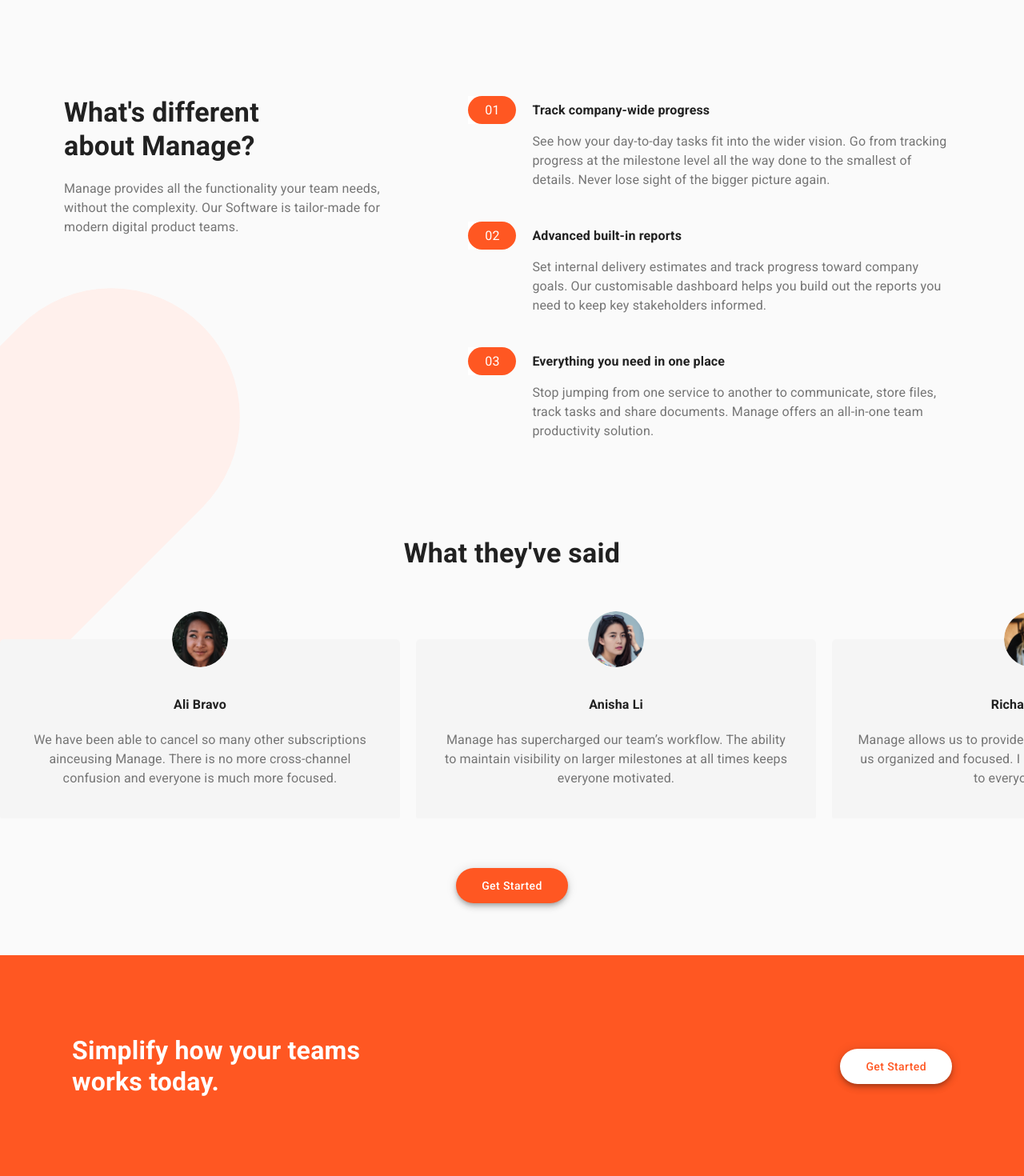
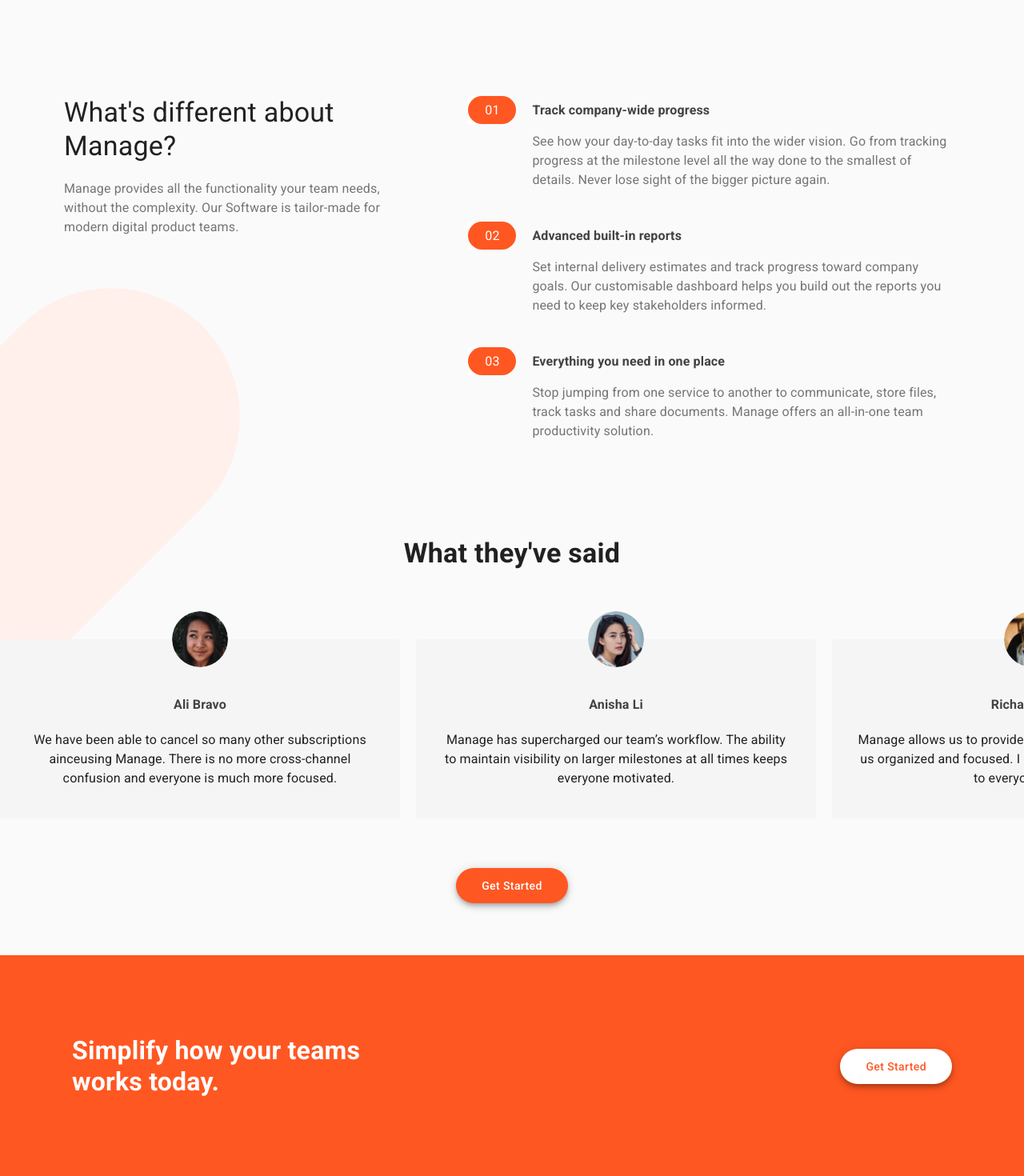
Before and after one commit to iambenbright/managed-landing-page, a React (Create React App) app: page / in a window 1280 px wide. Shown: the part 600-2070 px from the top of the page at 80% size. Built offline with nearby package versions, Linux system fonts and the light colour scheme.

Commit message:
chore: styles refactoring

```diff
--- a/src/app/components/Footer/Link.js
+++ b/src/app/components/Footer/Link.js
@@ -1,16 +1,24 @@
-import React from "react";
+import { useTheme } from '@material-ui/core';
+import React, { useState } from 'react';
 
-export const Link = ({ to, label, ...props }) => (
+export const Link = ({ to, label, ...props }) => {
+  const [isHovered, setIsHovered] = useState(false);
+  const theme = useTheme();
+
+  return (
     <a
       href={`#${to}`}
       style={{
-      display: "block",
-      margin: "20px 0",
-      color: "white",
-      textDecoration: "none",
+        display: 'block',
+        margin: '20px 0',
+        color: isHovered ? theme.palette.primary.main : 'white',
+        textDecoration: 'none',
       }}
+      onMouseOver={() => setIsHovered(true)}
+      onMouseLeave={() => setIsHovered(false)}
       {...props}
     >
       {label}
     </a>
   );
+};
--- a/src/app/components/Footer/styles.js
+++ b/src/app/components/Footer/styles.js
@@ -10,7 +10,7 @@
     padding: '100px 10px',
   },
   getStartedActionText: {
-    fontWeight: 'bold',
+    color: theme.palette.common.white,
     [theme.breakpoints.only('xs')]: {
       marginBottom: 32,
     },
@@ -43,6 +43,27 @@
       flex: 1,
     },
   },
+  siteMap: {
+    display: 'flex',
+    justifyContent: 'space-between',
+    margin: '40px 40px 0',
+    [theme.breakpoints.up('md')]: {
+      margin: 0,
+    },
+    [theme.breakpoints.up('sm')]: {
+      flex: 1,
+      justifyContent: 'flex-end',
+      order: 1,
+    },
+  },
+  siteMapLeft: {
+    [theme.breakpoints.up('sm')]: {
+      marginRight: 100,
+    },
+    [theme.breakpoints.up('lg')]: {
+      marginRight: 200,
+    },
+  },
   iconSize: {
     width: 30,
     height: 30,
@@ -56,7 +77,7 @@
     color: theme.palette.common.white,
     marginTop: 50,
     textAlign: 'center',
-    fontSize: '0.8rem',
+    // fontSize: '0.8rem',
     [theme.breakpoints.up('md')]: {
       position: 'absolute',
       top: 120,
--- a/src/app/components/Hero/styles.js
+++ b/src/app/components/Hero/styles.js
@@ -16,6 +16,9 @@
       display: 'flex',
       minHeight: 600,
       backgroundPosition: 'top -160px right -200px',
+    },
+    [theme.breakpoints.up('lg')]: {
+      backgroundPosition: 'top -160px right -140px',
     },
   },
   heroContent: {
--- a/src/app/components/Services/index.js
+++ b/src/app/components/Services/index.js
@@ -25,8 +25,8 @@
           textAlign={{ xs: 'center', md: 'left' }}
           pr={{ xs: '16px', md: '80px' }}
         >
-          <Typography variant="h4" style={{ fontWeight: 700 }}>
-            What's different <br /> about Manage?
+          <Typography variant="h4" className={classes.serviceHeader}>
+            What's different about Manage?
           </Typography>
           <Typography className={classes.aboutUs}>
             Manage provides all the functionality your team needs, without the
@@ -43,12 +43,14 @@
                 className={classes.serviceTitleContainer}
               >
                 <Grid className={classes.serviceChip}>
-                  <Grid item className={classes.serviceNumber}>
-                    <Typography>{id}</Typography>
+                  <Grid item className={classes.serviceNumberContainer}>
+                    <Typography className={classes.serviceNumber}>
+                      {id}
+                    </Typography>
                   </Grid>
                 </Grid>
                 <Grid item style={{ marginLeft: 20 }}>
-                  <Typography style={{ fontWeight: 'bold' }}>
+                  <Typography className={classes.serviceTitle}>
                     {title}
                   </Typography>
                 </Grid>
@@ -60,7 +62,7 @@
           ))}
         </Box>
       </NestedContainer>
-      <Hidden mdDown>
+      <Hidden smDown>
         <Box position="absolute" top="960px" left="-300px">
           <img
             src={require('../../assets/images/bg-tablet-pattern.svg')}
--- a/src/app/components/Services/styles.js
+++ b/src/app/components/Services/styles.js
@@ -14,6 +14,13 @@
     },
     [theme.breakpoints.up('md')]: {
       flexDirection: 'row',
+    },
+  },
+  serviceHeader: {
+    [theme.breakpoints.only('sm')]: {
+      width: '40%',
+      marginLeft: 'auto',
+      marginRight: 'auto',
     },
   },
   serviceBgImage: {
@@ -37,6 +44,10 @@
       marginTop: 40,
     },
   },
+  serviceTitle: {
+    color: theme.palette.grey['800'],
+    fontWeight: 700,
+  },
   serviceTitleContainer: {
     backgroundColor: deepOrange['50'],
     [theme.breakpoints.down('sm')]: {
@@ -51,7 +62,7 @@
     borderTopRightRadius: 20,
     borderBottomRightRadius: 20,
   },
-  serviceNumber: {
+  serviceNumberContainer: {
     width: 60,
     height: 35,
     borderRadius: 20,
@@ -60,6 +71,9 @@
     display: 'flex',
     alignItems: 'center',
     justifyContent: 'center',
+  },
+  serviceNumber: {
+    color: theme.palette.common.white,
   },
   serviceContent: {
     color: theme.palette.grey[600],
--- a/src/app/components/Testimonials/index.js
+++ b/src/app/components/Testimonials/index.js
@@ -31,7 +31,9 @@
         className={classes.avatar}
       />
       <Typography className={classes.name}>{name}</Typography>
-      <Typography className={classes.comment}>{comment}</Typography>
+      <Typography variant="body1" className={classes.comment}>
+        {comment}
+      </Typography>
     </Box>
   );
 };
--- a/src/app/components/Testimonials/styles.js
+++ b/src/app/components/Testimonials/styles.js
@@ -11,10 +11,10 @@
   },
   name: {
     fontWeight: 700,
+    color: theme.palette.grey['800'],
     marginBottom: 20,
   },
   comment: {
-    color: theme.palette.grey[600],
     [theme.breakpoints.only('sm')]: {
       width: '70%',
     },
```
Lines whose indentation alone changed are shown as unchanged.
